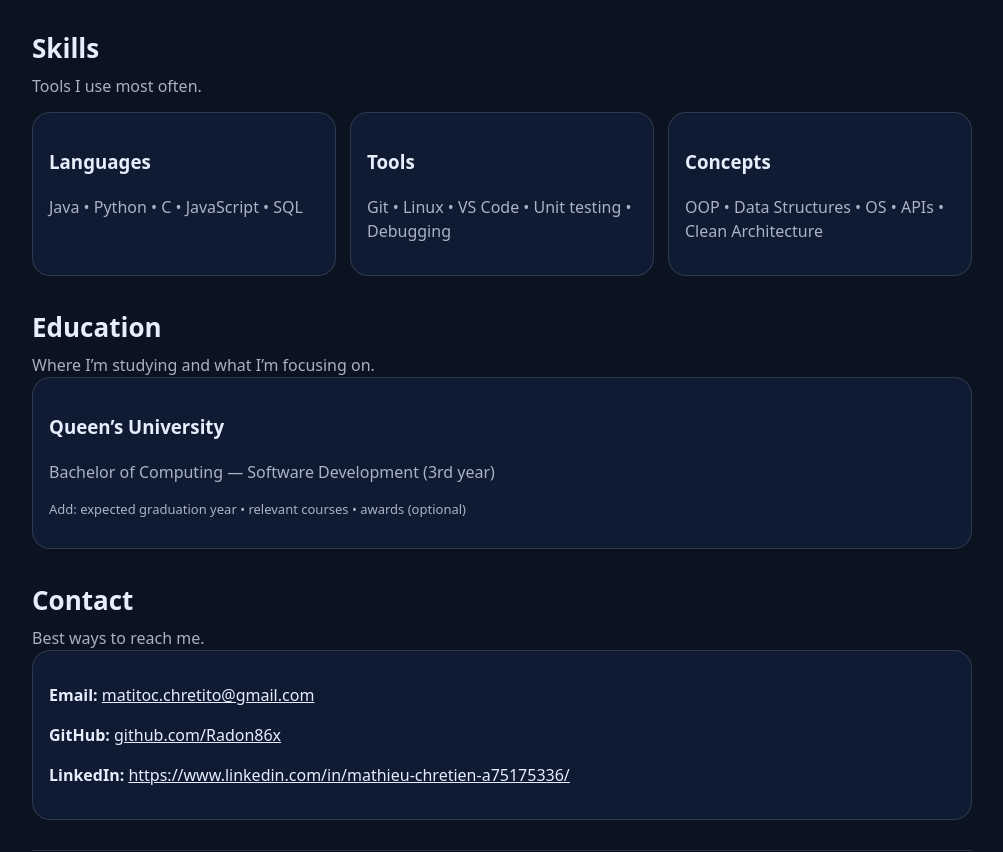
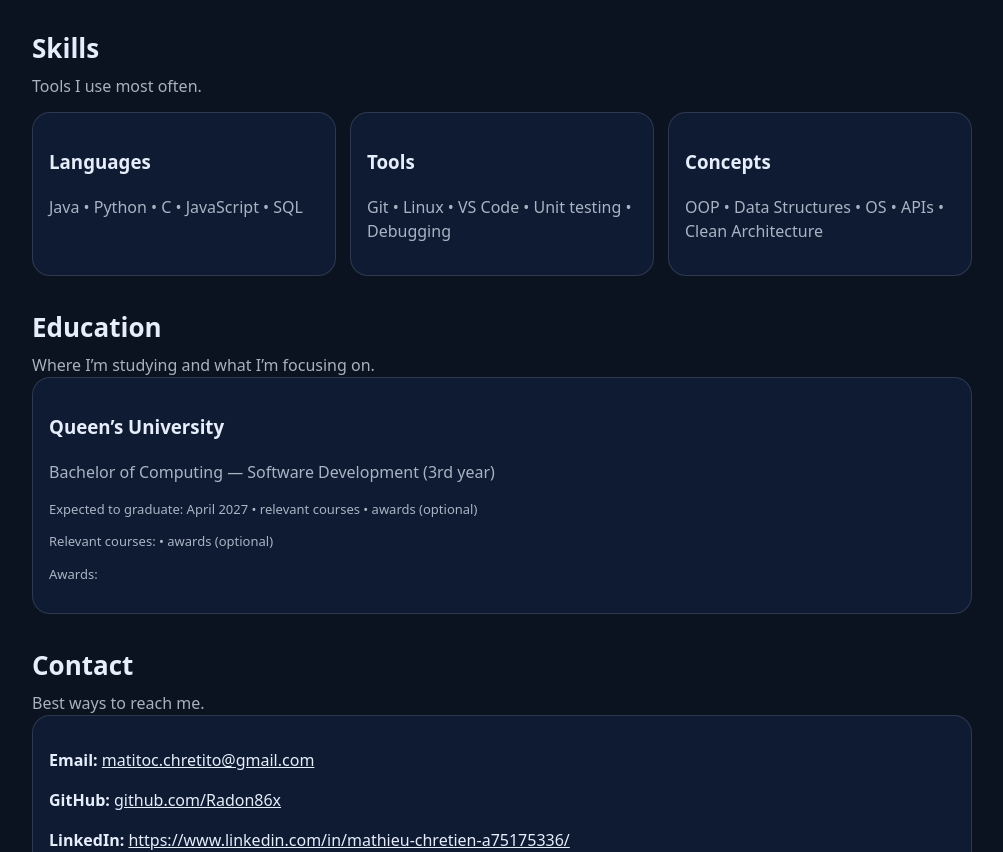
Before and after one commit to Radon86x/mathieu-portfolio, a plain HTML site: page index.html in a window 1280 px wide. Shown: the part 1063-1915 px from the top of the page, without its empty margins (138-1141 px from the left). Drawn offline with Linux system fonts and the light colour scheme.

Commit message:
Update index.html

```diff
--- a/index.html
+++ b/index.html
@@ -125,7 +125,7 @@
           <ul class="bullets">
             <li>Building projects in Java / Python / C</li>
             <li>Improving systems + debugging skills</li>
-            <li>Open to internships / part-time roles</li>
+            <li>Looking for internships / part-time roles</li>
           </ul>
           <p class="small muted" id="statusLine"></p>
         </div>
@@ -283,7 +283,13 @@
           <h3>Queen’s University</h3>
           <p class="muted">Bachelor of Computing — Software Development (3rd year)</p>
           <p class="small muted">
-            Add: expected graduation year • relevant courses • awards (optional)
+            Expected to graduate: April 2027 • relevant courses • awards (optional)
+          </p>
+          <p class="small muted">
+            Relevant courses: • awards (optional)
+          </p>
+          <p class="small muted">
+            Awards:
           </p>
         </div>
       </section>
```
